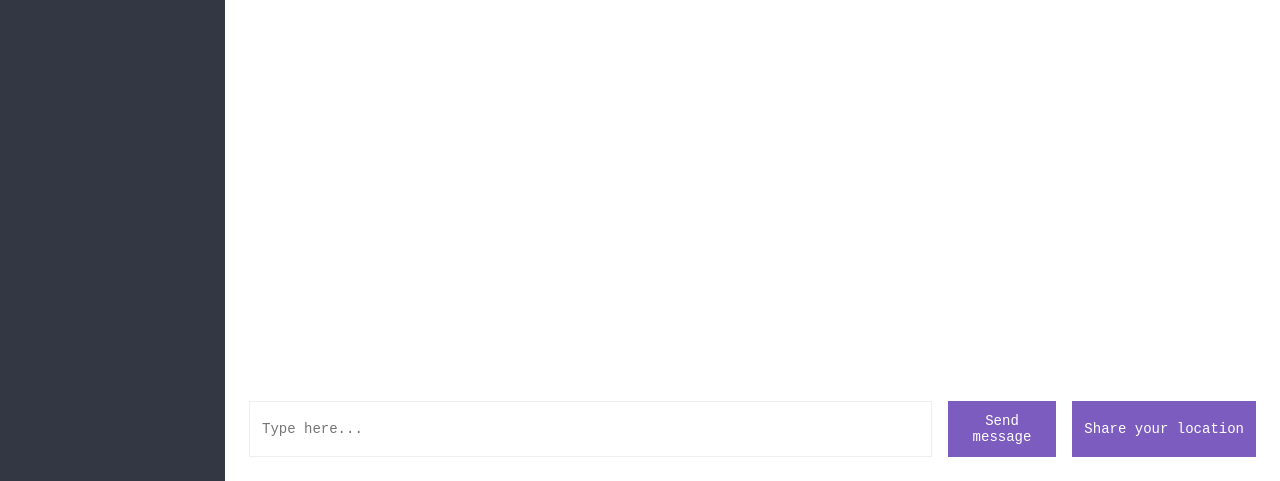
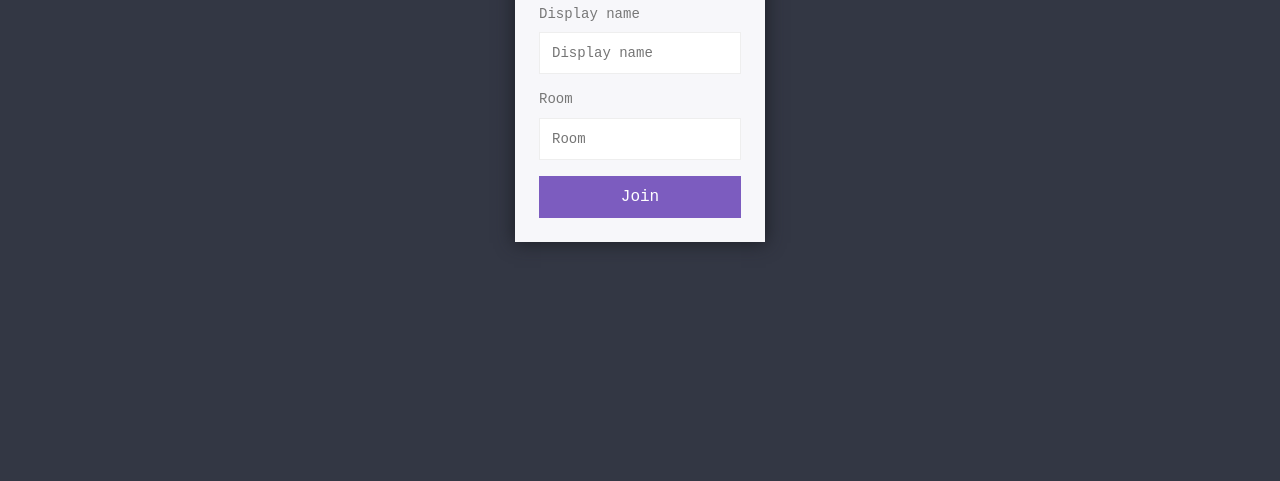
Before and after one commit to learodrigo/real-time-chat-app, a website: page public/index.html in a window 1280 px wide. Shown: the part 319-800 px from the top of the page. Drawn offline with nearby package versions, Linux system fonts and the light colour scheme; no server answers.

Commit message:
Refactor index and add chat room page

```diff
--- a/public/css/styles.css
+++ b/public/css/styles.css
@@ -94,7 +94,7 @@ button:disabled {
     background: #333744;
     color: white;
     height: 100vh;
-    overflow-y: scroll;
+    overflow-y: auto;
     width: 225px;
 }
 
--- a/public/index.html
+++ b/public/index.html
@@ -9,78 +9,36 @@
 
     <link rel="shortcut icon" href="/img/favicon.ico" type="image/x-icon">
     <link rel="stylesheet" href="/css/styles.css">
-
-    <script src="https://cdn.jsdelivr.net/npm/mustache@4.2.0/mustache.min.js"></script>
-    <script src="https://cdnjs.cloudflare.com/ajax/libs/qs/6.10.1/qs.min.js"></script>
-
-    <script src="/socket.io/socket.io.js"></script>
-    <script src="/js/chat.js"></script>
 </head>
 <body>
-    <div class="chat">
-        <div class="chat__sidebar">
-            <h1>shatzapp</h1>
-        </div>
+    <div class="centered-form">
+        <div class="centered-form__box">
+            <h1>Join</h1>
 
-        <div class="chat__main">
-            <div id="messages" class="chat__messages"></div>
+            <form action="/chat.html">
+                <label for="username">Display name</label>
+                <input
+                    aria-label="User name input"
+                    id="username"
+                    name="username"
+                    placeholder="Display name"
+                    required
+                    type="text"
+                >
 
-            <div class="compose">
-                <form id="messageForm">
-                    <input
-                        aria-label="Form input for message"
-                        autocomplete="off"
-                        id="message"
-                        name="message"
-                        placeholder="Type here..."
-                        required
-                        type="text"
-                    >
+                <label for="room">Room</label>
+                <input
+                    aria-label="Room input"
+                    id="room"
+                    name="room"
+                    placeholder="Room"
+                    required
+                    type="text"
+                >
 
-                    <button
-                        aria-label="Form submit button"
-                        id="submitButton"
-                        type="submit"
-                    >
-                        Send message
-                    </button>
-                </form>
-
-                <button
-                    aria-label="Share location button"
-                    id="locationButton"
-                    type="button"
-                >
-                    Share your location
-                </button>
-            </div>
+                <button aria-label="Join button">Join</button>
+            </form>
         </div>
     </div>
-
-    <script id="messageTemplate" type="text/html">
-        <div class="message">
-            <p>
-                <span class="message__name">Michael</span>
-                <span class="message__meta">{{ createdAt }}</span>
-            </p>
-
-            <p>{{ message }}</p>
-        </div>
-    </script>
-
-    <script id="locationTemplate" type="text/html">
-        <div class="message">
-            <p>
-                <span class="message__name">Michael</span>
-                <span class="message__meta">{{ createdAt }}</span>
-            </p>
-
-            <p>
-                <a href="{{ url }}" target="_blank">
-                    My current location
-                </a>
-            </p>
-        </div>
-    </script>
 </body>
 </html>
```
Also changed, not shown: public/chat.html (added, +86 -0 lines).
